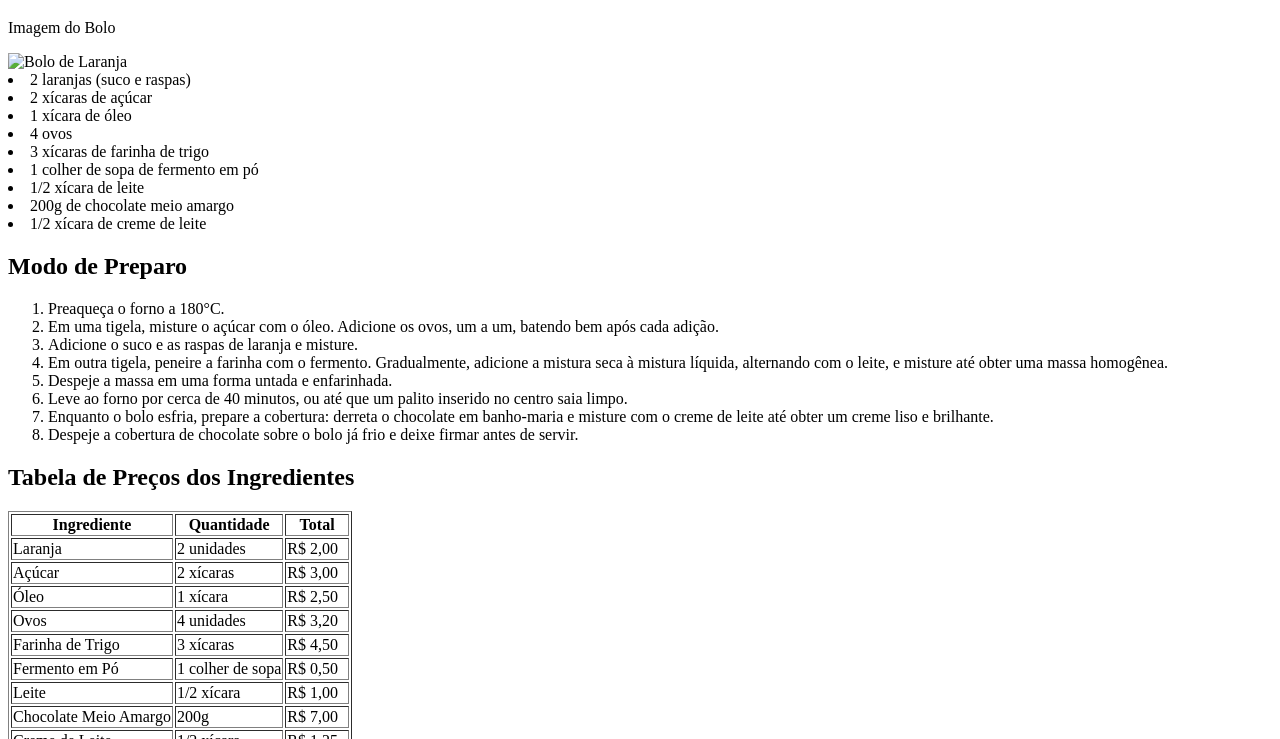
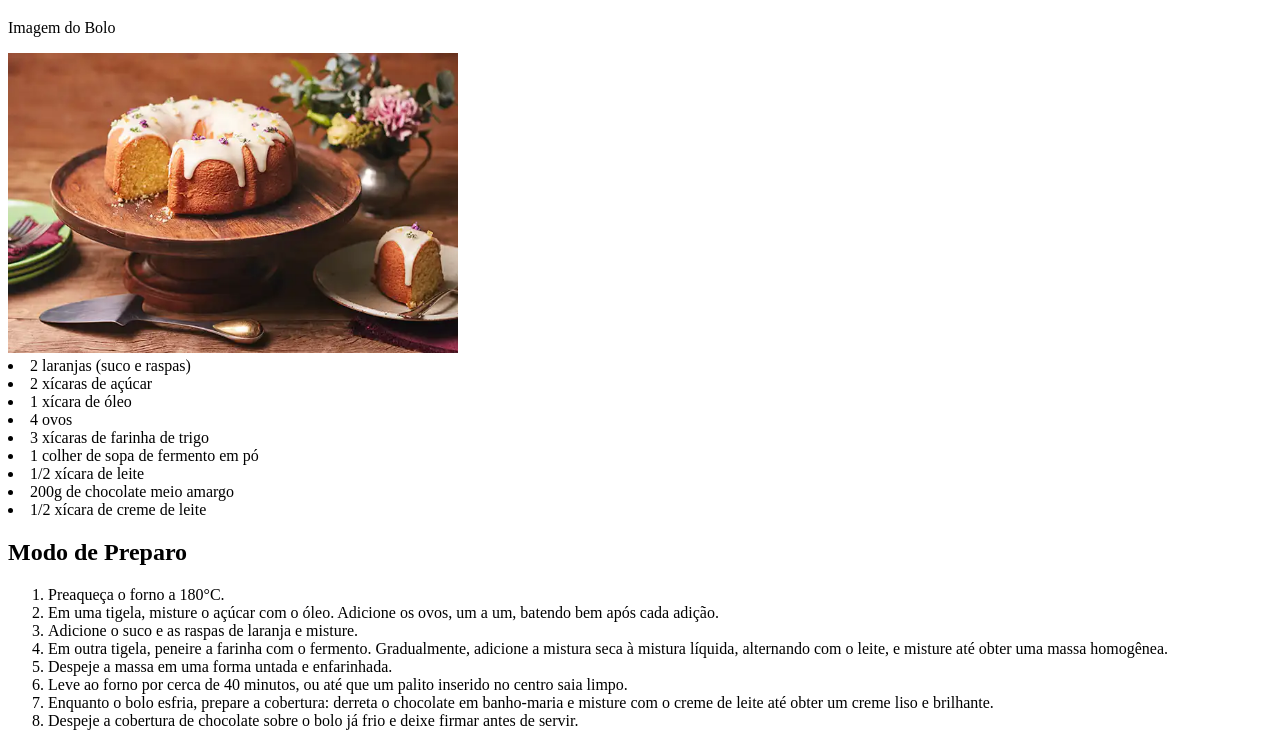
Before and after one commit to vitormauri1/vitor-mauri-telles-de-sa, a plain HTML site: page receita de bolo de laranja.html in a window 1280 px wide. Shown: the part 61-800 px from the top of the page. Drawn offline with Linux system fonts and the light colour scheme.

Commit message:
Update receita de bolo de laranja.html

```diff
--- a/receita de bolo de laranja.html
+++ b/receita de bolo de laranja.html
@@ -11,7 +11,7 @@
 
     <p>Imagem do Bolo</p>
 
-    <img src="imagens/bolo-de-laranja.jpg" alt="Bolo de Laranja" width="450"
+    <img src="bolo-de-laranja.jpg" alt="Bolo de Laranja" width="450"
 
     <ul>
         <li>2 laranjas (suco e raspas)</li>
```
